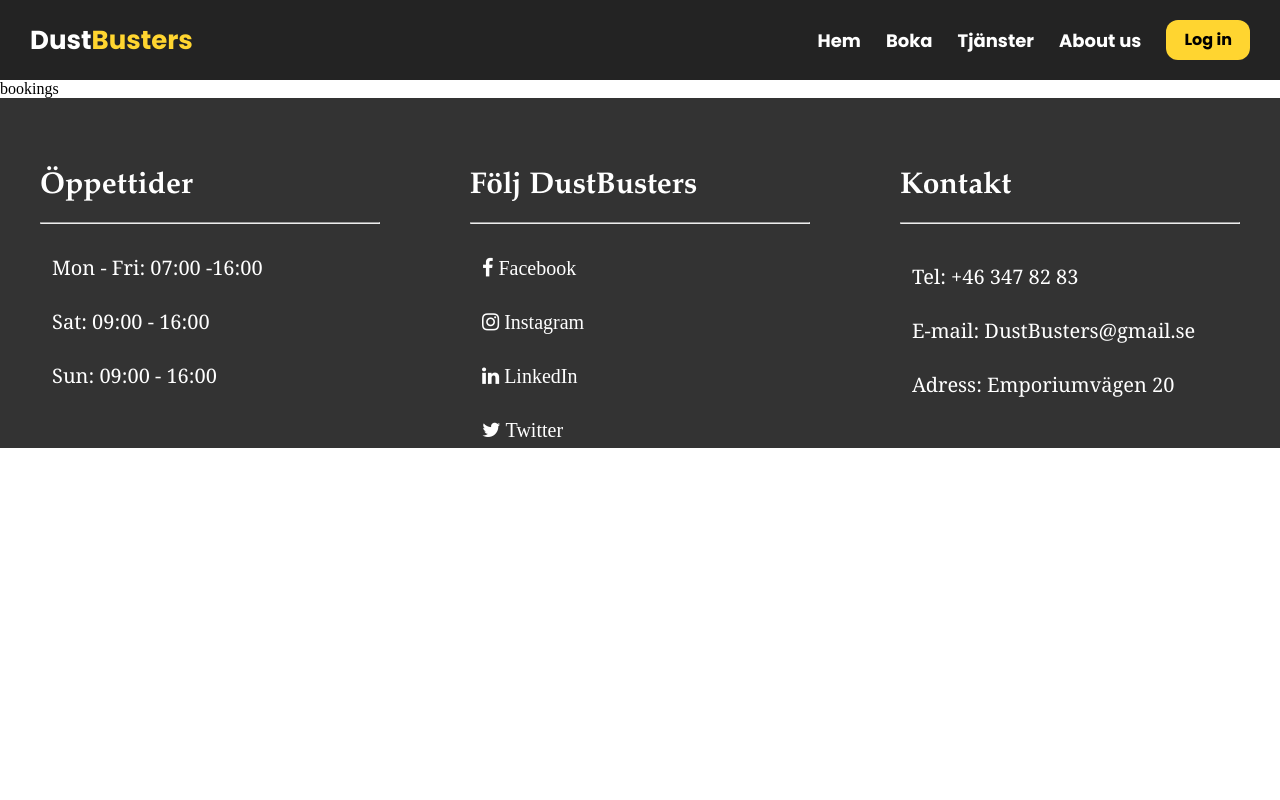
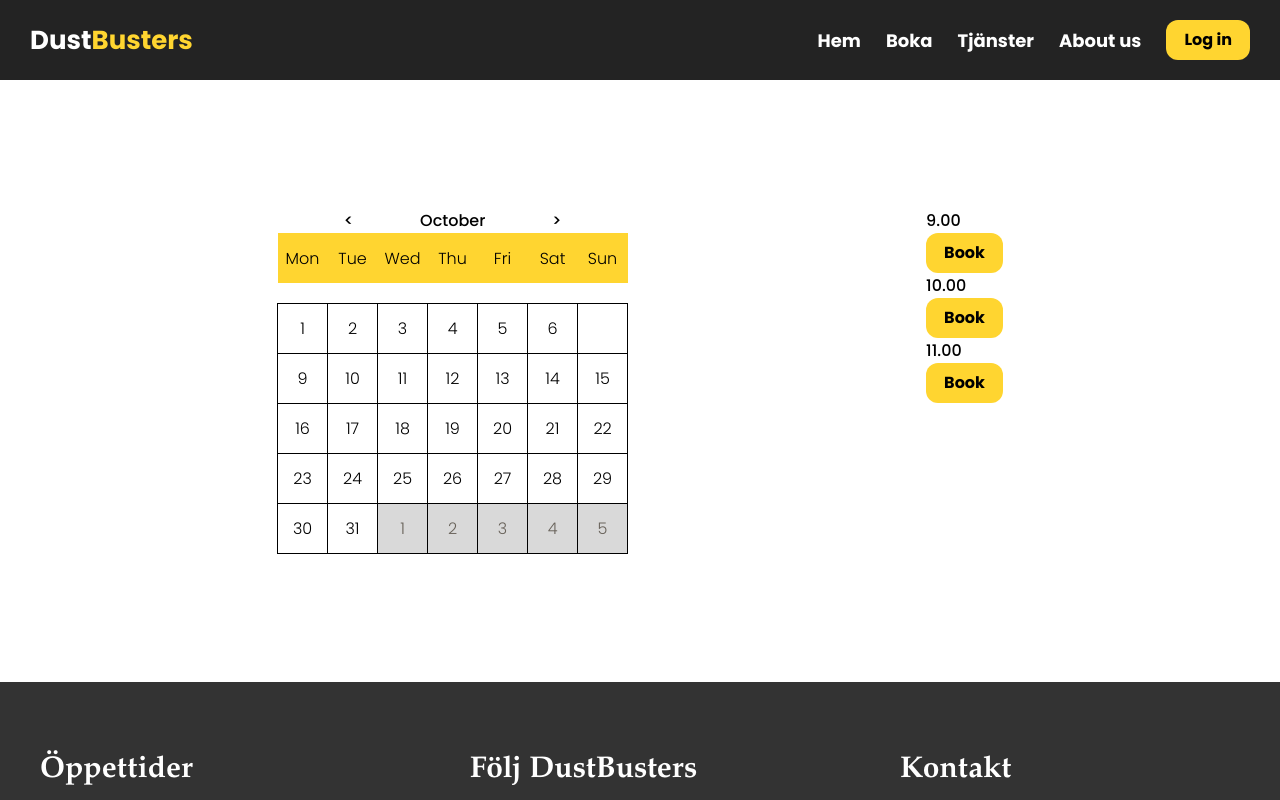
Before and after one commit to jonaelghid3y/DustBusters, a React (Vite) app: page /Bookings in a window 1280 px wide. Shown: the top 800 px of the page. Built offline with nearby package versions, Linux system fonts and the light colour scheme.

Commit message:
created calender on bookingpage #23

```diff
--- a/src/App.css
+++ b/src/App.css
@@ -12,6 +12,7 @@ html, body {
   padding:0;
   margin: 0;
 
+  font-family: 'Poppins'
 }
 #root{
 width: 100%;
--- /dev/null
+++ b/src/Components/AvailableTimes.jsx
@@ -0,0 +1,23 @@
+import React from 'react'
+import styled from 'styled-components'
+import { Button } from './Button'
+
+const AvailableTimes = () => {
+  return (
+    <Section>
+      <p>9.00</p>
+      <Button primary size="small" label="Book"/>
+      <p>10.00</p>
+      <Button primary size="small" label="Book"/>
+      <p>11.00</p>
+      <Button primary size="small" label="Book"/>
+    </Section>
+  )
+}
+
+const Section = styled.section`
+
+
+`
+
+export default AvailableTimes
--- /dev/null
+++ b/src/Components/Calender.jsx
@@ -0,0 +1,211 @@
+import React from 'react'
+import { useState } from 'react'
+import { useEffect } from 'react'
+import styled from 'styled-components'
+
+const Calendar = () => {
+
+    const [currMonth, setCurrMonth] = useState("");
+    const [currYear, setCurrYear] = useState("");
+    const [currDate, setCurrDate] = useState("");
+
+
+    // const daysTag = document.querySelector(".days"),
+    // currentDate = document.querySelector(".current-date"),
+    // prevNextIcon = document.querySelectorAll(".icons span");
+    // // getting new date, current year and month
+    const renderCalendar = () => {
+        let date = new Date();
+        setCurrDate(date.getDate());
+        setCurrYear(date.getFullYear())
+        setCurrMonth(date.getMonth())
+    }
+
+
+    const months = ["January", "February", "March", "April", "May", "June", "July",
+        "August", "September", "October", "November", "December"];
+
+
+
+    let firstDayofMonth = new Date(currYear, currMonth, 1).getDay() - 1; // getting first day of month
+    let lastDateofMonth = new Date(currYear, currMonth + 1, 0).getDate(); // getting last date of month
+    let lastDayofMonth = new Date(currYear, currMonth, lastDateofMonth).getDay(); // getting last day of month
+    let lastDateofLastMonth = new Date(currYear, currMonth, 0).getDate(); // getting last date of previous month
+
+
+    const tr1 = [];
+
+    for (let i = firstDayofMonth; i > 0; i--) {
+        tr1.push({
+            date: lastDateofLastMonth - i + 1,
+            class: "nonactive"
+        }
+        );
+    }
+    for (let i = 1; i < 7; i++) {
+        tr1.push({
+            date: i,
+            class: "active"
+        })
+        if (tr1.length == 7) {
+            break
+        }
+    }
+
+    const tr2 = [];
+    for (let i = 8 - firstDayofMonth; i < 15 - firstDayofMonth; i++) {
+        tr2.push({
+            date: i,
+            class: "active"
+        });
+    }
+
+    const tr3 = [];
+    for (let i = 15 - firstDayofMonth; i < 22 - firstDayofMonth; i++) {
+
+        tr3.push({
+            date: i,
+            class: "active"
+        });
+    }
+
+    const tr4 = [];
+    for (let i = 22 - firstDayofMonth; i < 29 - firstDayofMonth; i++) {
+        tr4.push({
+            date: i,
+            class: "active"
+        });
+    }
+
+    const tr5 = [];
+    for (let i = 29 - firstDayofMonth; i < 36 - firstDayofMonth; i++) {
+        tr5.push({
+            date: i,
+            class: "active"
+        });
+        if (i == lastDateofMonth) {
+            break
+        }
+    }
+    for (let i = 1; i < 7; i++) {
+        tr5.push({
+            date: i,
+            class: "nonactive"
+        });
+        if (tr5.length == 7) {
+            break
+        }
+    }
+    console.log(tr5)
+
+    useEffect(() => {
+        renderCalendar();
+    }, []);
+
+
+    return (
+        <div>
+            <div className="wrapper">
+                <Styledheader>
+                    <button id="prev">&#60;</button>
+                    <p className='month'>{months[currMonth]}</p>
+                    <button id="next">&#62;</button>
+                </Styledheader>
+                <Table className="calendar">
+                    <thead>
+                        <tr className="days">
+                            <th>Mon</th>
+                            <th>Tue</th>
+                            <th>Wed</th>
+                            <th>Thu</th>
+                            <th>Fri</th>
+                            <th>Sat</th>
+                            <th>Sun</th>
+                        </tr>
+                    </thead>
+                    <tbody>
+                        <tr class="white-row"></tr>
+                        <tr>
+                            {
+                                tr1.map((item) => {
+                                    return <td class={item.class}>{item.date}</td>
+                                })
+                            }
+                        </tr>
+                        <tr>
+                            {
+                                tr2.map((item) => {
+                                    return <td class={item.class}>{item.date}</td>
+                                })
+                            }
+                        </tr>
+                        <tr>
+                            {
+                                tr3.map((item) => {
+                                    return <td class={item.class}>{item.date}</td>
+                                })
+                            }
+                        </tr>
+                        <tr>
+                            {
+                                tr4.map((item) => {
+                                    return <td class={item.class}>{item.date}</td>
+                                })
+                            }
+                        </tr>
+                        <tr>
+                            {
+                                tr5.map((item) => {
+                                    return <td class={item.class}>{item.date}</td>
+                                })
+                            }
+                        </tr>
+
+
+                    </tbody>
+
+                </Table>
+            </div>
+        </div>
+    )
+}
+
+const Styledheader = styled.header`
+  display: flex;
+  flex-flow: row nowrap;
+  justify-content: space-evenly;
+  button {
+    all: unset;
+
+  }
+`
+
+const Table = styled.table`
+    border-collapse: collapse;
+    td, tr {
+        border: 1px solid black;
+    }
+
+    th, td {
+        width: 50px;
+        height: 50px;
+        font-weight: 300;
+        text-align: center;
+    }
+    .days {
+        border: none;
+        background: #ffd530;
+        margin-bottom: 20px;
+
+    }
+    .nonactive {
+        background-color: #d9d9d9;
+        color: #68625A
+    }
+    .white-row {
+        height: 20px;
+        border: none;
+    }
+`
+
+export default Calendar
--- a/src/Pages/Bookings.jsx
+++ b/src/Pages/Bookings.jsx
@@ -1,11 +1,23 @@
 import React from 'react'
+import AvailableTimes from '../Components/AvailableTimes'
+import Calendar from '../Components/Calender'
+import styled from 'styled-components'
 
 function Bookings() {
   return (
-    <div className="bookingsContainer">
-        bookings
-    </div>
+    <Section className="bookingsContainer">
+        <Calendar />
+        <AvailableTimes />
+    </Section>
   )
 }
 
+const Section = styled.section`
+  display: flex;
+  flex-flow: row nowrap;
+  justify-content: space-around;
+  padding: 10%
+`
+
+
 export default Bookings
```
